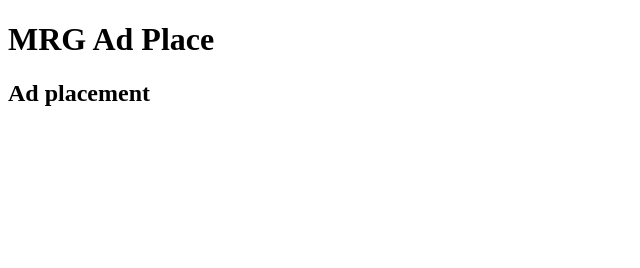
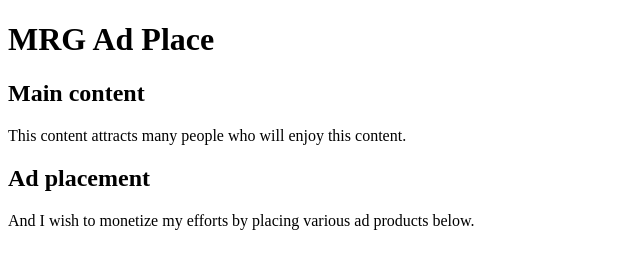
Before and after one commit to mrgplace/mrgplace.github.io, a plain HTML site: page index.html in a window 1280 px wide. Shown: the whole page, without its empty margins (0-640 px from the left). Drawn offline with Linux system fonts and the light colour scheme.

Commit message:
Adding a bit more content.

```diff
--- a/index.html
+++ b/index.html
@@ -6,7 +6,10 @@
   </head>
   <body>
     <h1>MRG Ad Place</h1>
+    <h2>Main content</h2>
+    This content attracts many people who will enjoy this content.
     <h2>Ad placement</h2>
+    And I wish to monetize my efforts by placing various ad products below.
     <script async src="https://ad.mail.ru/static/ads-async.js"></script>
     <ins class="mrg-tag" style="display:inline-block;text-decoration: none;" data-ad-client="ad-905940" data-ad-slot="905940"></ins>
     <script>(MRGtag = window.MRGtag || []).push({})</script>
```
